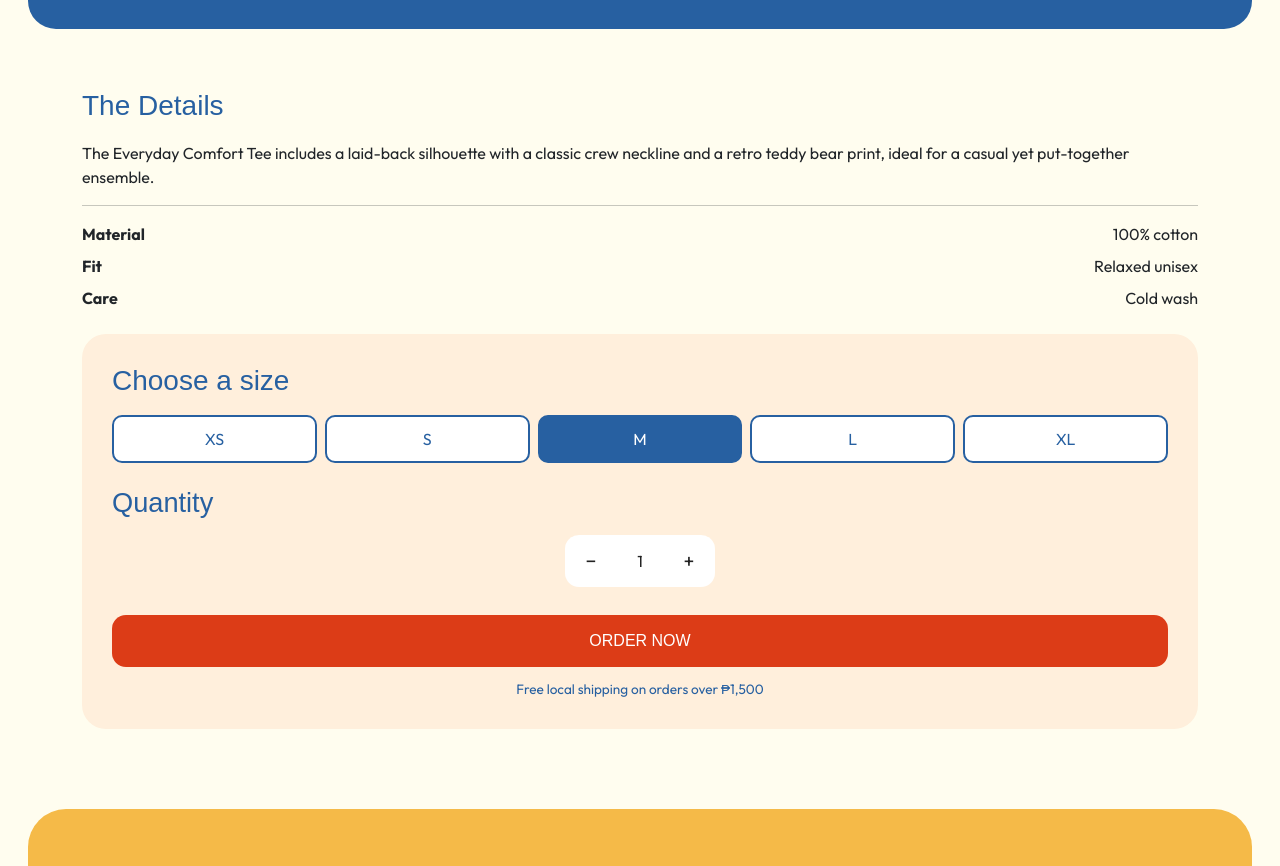
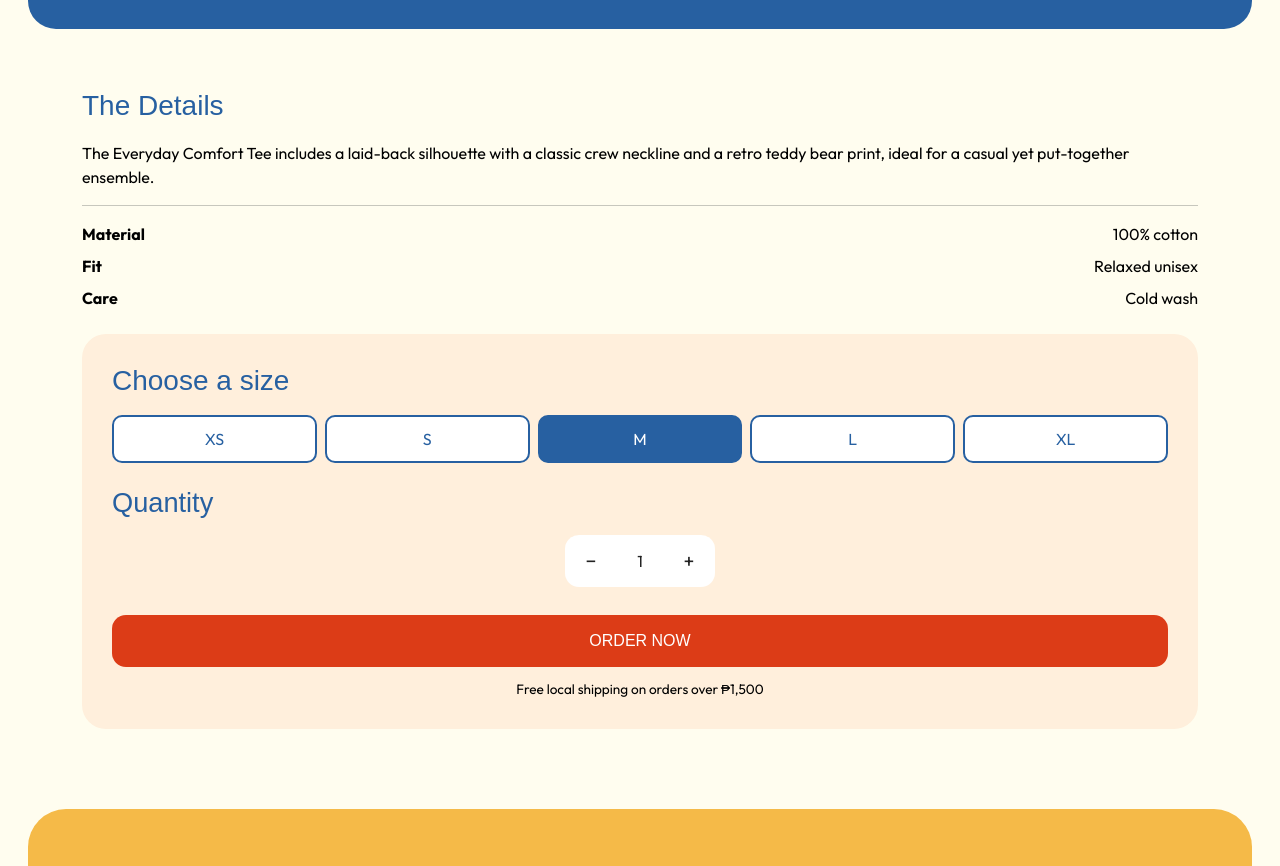
Before and after one commit to webcraftgroup/real-deal, a plain HTML site: page solo-product-everyday-comfort.html in a window 1280 px wide. Shown: the part 734-1600 px from the top of the page. Drawn offline with nearby package versions, Linux system fonts and the light colour scheme; grey boxes are pictures that could not be loaded; a web font is replaced by a local one.

Commit message:
Fix on body font color and image hyperlinks

```diff
--- a/css/styles.css
+++ b/css/styles.css
@@ -293,6 +293,15 @@ body {
     font-size: 1.75rem;
     margin-bottom: 18px;
 }
+
+.d-flex{
+    color: black;
+}
+
+.product-details p {
+    color: black;
+}
+
 .product-tagline {
   margin-bottom: 12px;
   letter-spacing: 2px;
```
